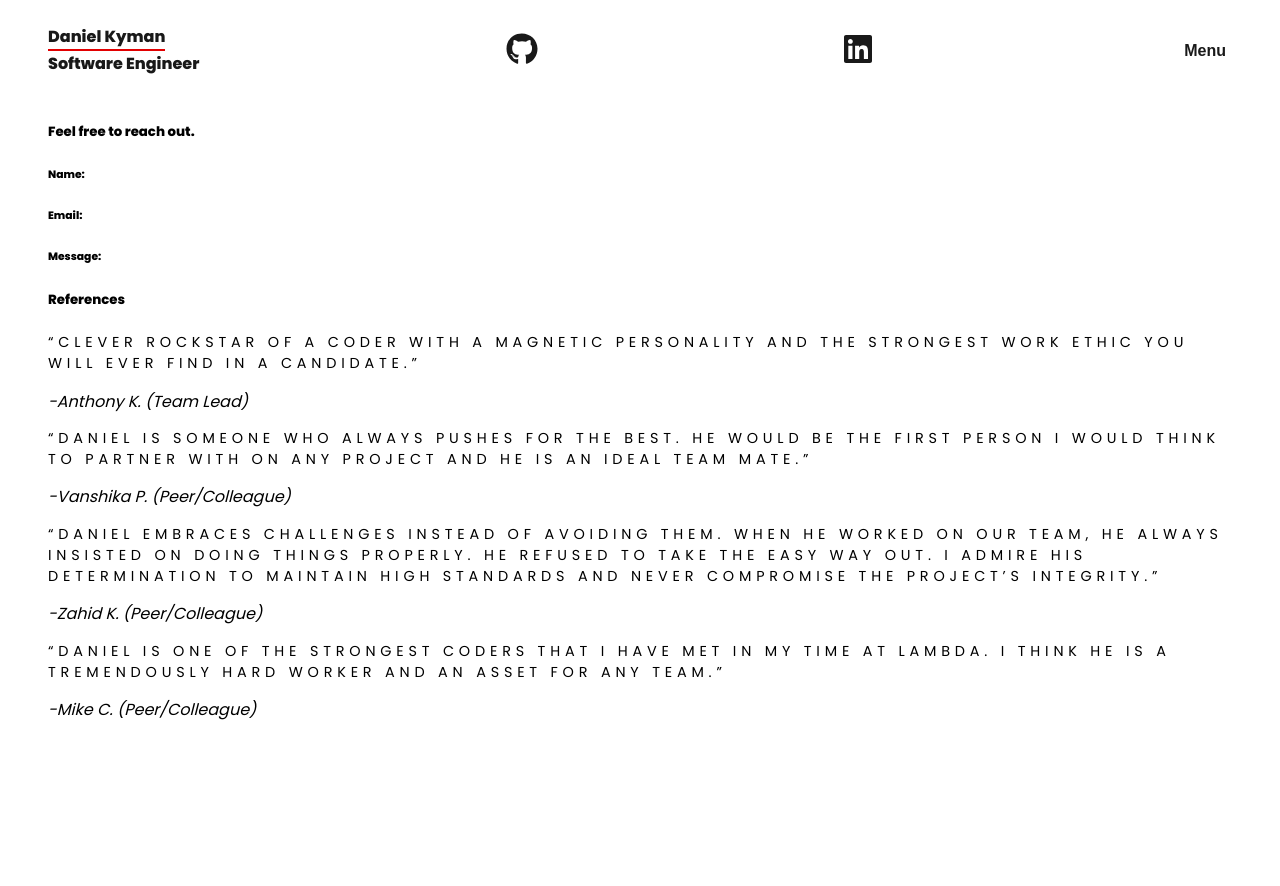
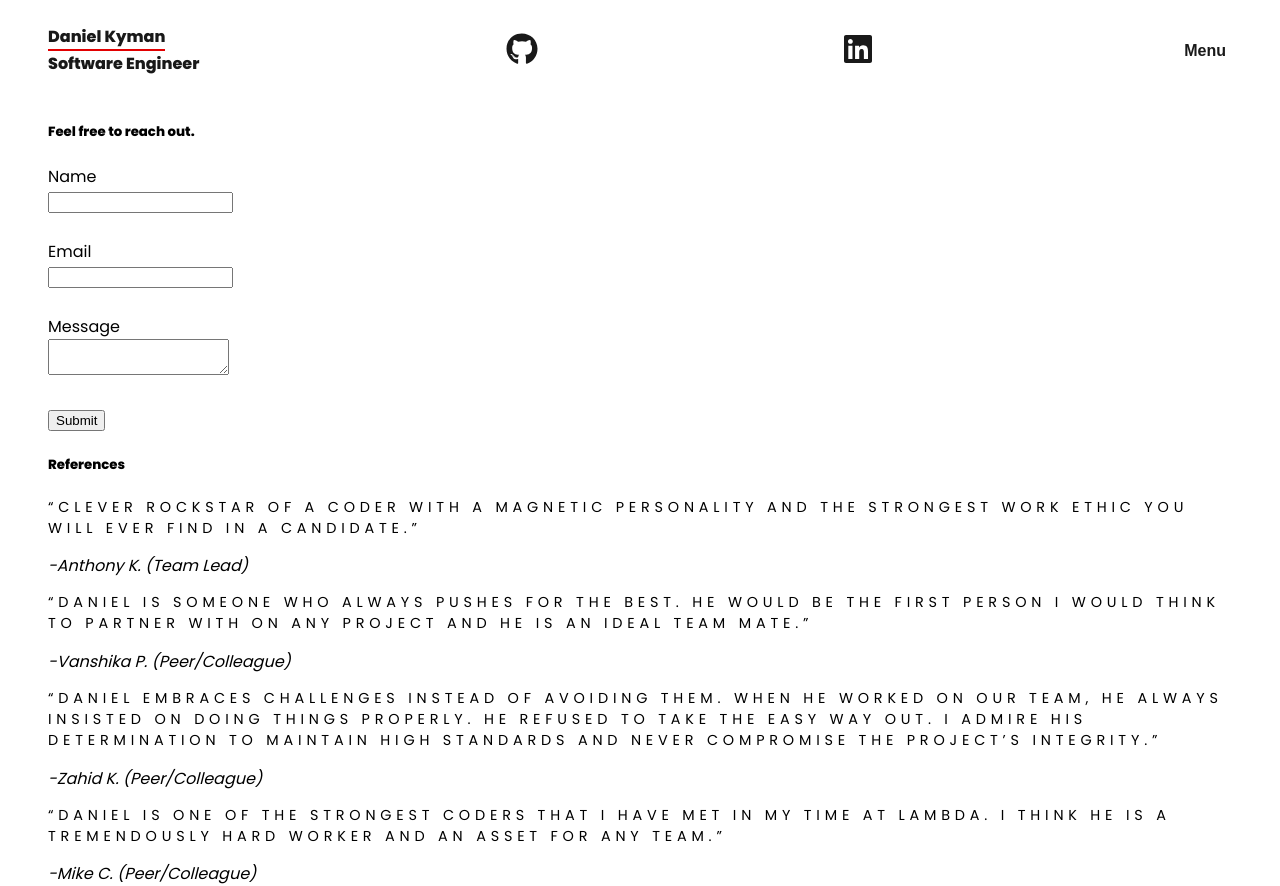
Before and after one commit to danielkyman/gsap_portfolio, a React (Create React App) app in the folder portfolio/: page /contact in a window 1280 px wide. Before the commit the page ends 820 px from the top, so only its background shows below. Built offline with nearby package versions, Linux system fonts and the light colour scheme.

Commit message:
added content for contact page

```diff
--- a/portfolio/package.json
+++ b/portfolio/package.json
@@ -10,10 +10,13 @@
     "@testing-library/jest-dom": "^4.2.4",
     "@testing-library/react": "^9.5.0",
     "@testing-library/user-event": "^7.2.1",
+    "axios": "^0.20.0",
     "gsap": "^3.5.1",
     "node-sass": "^4.14.1",
+    "nodemailer": "^6.4.11",
     "react": "^16.13.1",
     "react-dom": "^16.13.1",
+    "react-hook-form": "^6.7.0",
     "react-router": "^5.2.0",
     "react-router-dom": "^5.2.0",
     "react-scripts": "3.4.3"
--- a/portfolio/src/App.scss
+++ b/portfolio/src/App.scss
@@ -2,6 +2,10 @@
 
 $red: #e20001;
 $black: #191919;
+
+$breakpoint-desktop: 1280px;
+$breakpoint-tablet: 960px;
+$breakpoint-mobile: 600px;
 
 html,
 body {
@@ -16,9 +20,14 @@ body {
   min-width: 1280px;
   height: 90vh;
   margin: 0 auto;
+  @media (max-width: $breakpoint-tablet) {
+    width: 960px;
+    min-width: 960px;
+  }
   .wrapper {
     padding: 0 48px;
     height: 70%;
+
     .home {
       // border: 1px solid red;
       display: flex;
@@ -33,6 +42,9 @@ body {
           display: flex;
           align-items: center;
           justify-content: center;
+          @media (max-width: $breakpoint-tablet) {
+            height: 65%;
+          }
         }
       }
       p {
@@ -53,11 +65,11 @@ body {
           padding: 10px;
 
           h5 {
-            // margin-top: 260px;
             font-size: 24px;
             font-weight: 600;
-            // margin-bottom: 10px;
-            // padding-right: 360px;
+            // @media (max-width: $breakpoint-mobile){
+            //   color: $red;
+            // }
           }
         }
       }
@@ -161,6 +173,9 @@ header {
         mix-blend-mode: difference;
         color: white;
         font-weight: 700;
+        &:hover {
+          color: $red;
+        }
       }
       .button-black {
         border: none;
@@ -171,6 +186,9 @@ header {
         mix-blend-mode: difference;
         color: $black;
         font-weight: 700;
+        &:hover {
+          color: $red;
+        }
       }
       // button {
       //   border: none;
--- a/portfolio/src/components/Contact.js
+++ b/portfolio/src/components/Contact.js
@@ -1,14 +1,61 @@
 import React from "react";
 
+import { useForm } from "react-hook-form";
+
+import axios from "axios";
+
 const Contact = () => {
+  const { register, handleSubmit, errors } = useForm();
+  const onSubmit = (data) => {
+    console.log(data);
+    alert(
+      `Thank you ${data.name} for reaching out. I will do my best to get back to you as soon as possible!`
+    );
+  };
+
   return (
     <div className="contact">
       <div className="contact-content">
         <h5>Feel free to reach out.</h5>
         <div className="contact-form">
-          <h6>Name:</h6>
+          {/* <h6>Name:</h6>
           <h6>Email:</h6>
-          <h6>Message:</h6>
+          <h6>Message:</h6> */}
+          <form onSubmit={handleSubmit(onSubmit)}>
+            <div className="name-input">
+              <label htmlFor="name">Name</label>
+              <br />
+              <input
+                type="text"
+                name="name"
+                ref={register({ required: true })}
+              />
+              <br />
+              {errors.name && <span>Name is required</span>}
+              <br />
+            </div>
+            <div className="email-input">
+              <label htmlFor="email">Email</label>
+              <br />
+              <input
+                type="text"
+                name="email"
+                ref={register({ required: true })}
+              />
+              <br />
+              {errors.email && <span>Email is required</span>}
+              <br />
+            </div>
+            <div className="message-input">
+              <label htmlFor="message">Message</label>
+              <br />
+              <textarea name="message" ref={register({ required: true })} />
+              <br />
+              {errors.message && <span>Message is required</span>}
+              <br />
+            </div>
+            <input type="submit" />
+          </form>
         </div>
         <div className="references">
           <h5>References</h5>
```
Also changed, not shown: 1 other file (tests, documents, lock files or other folders).
